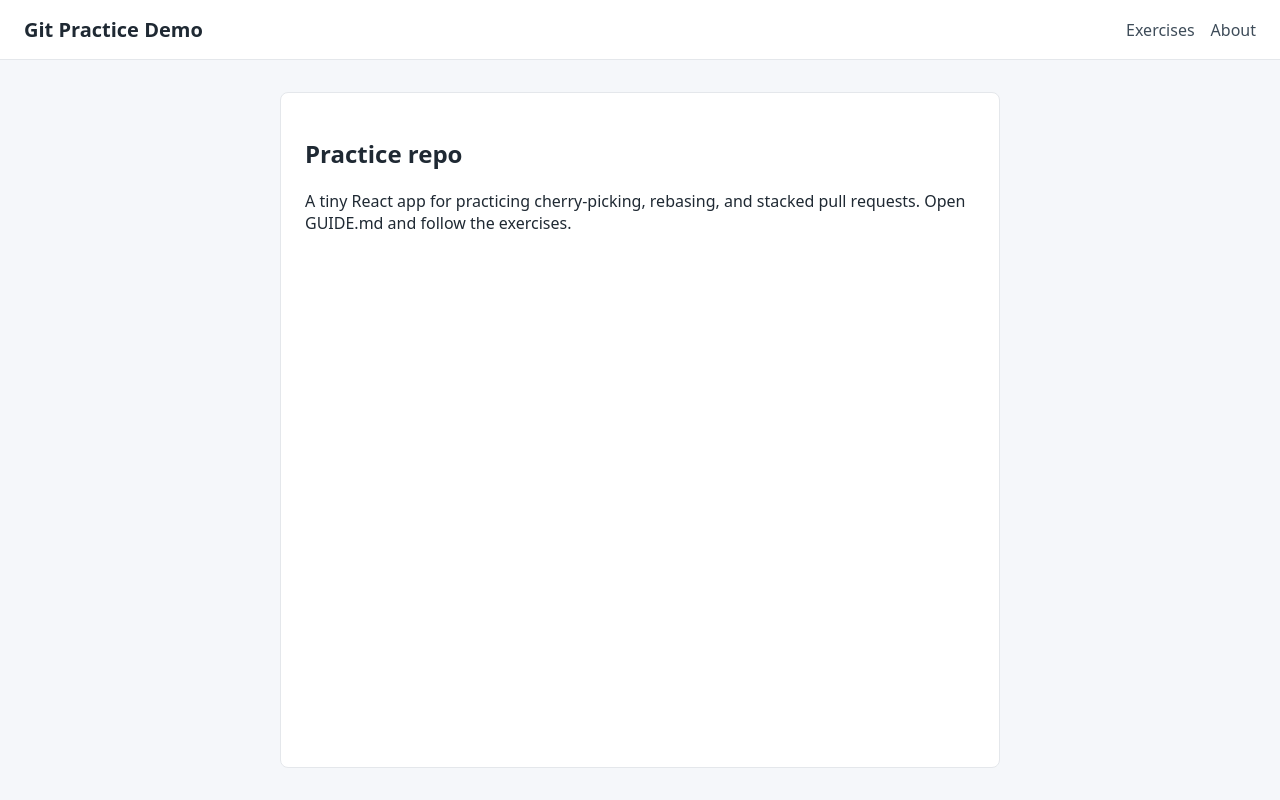
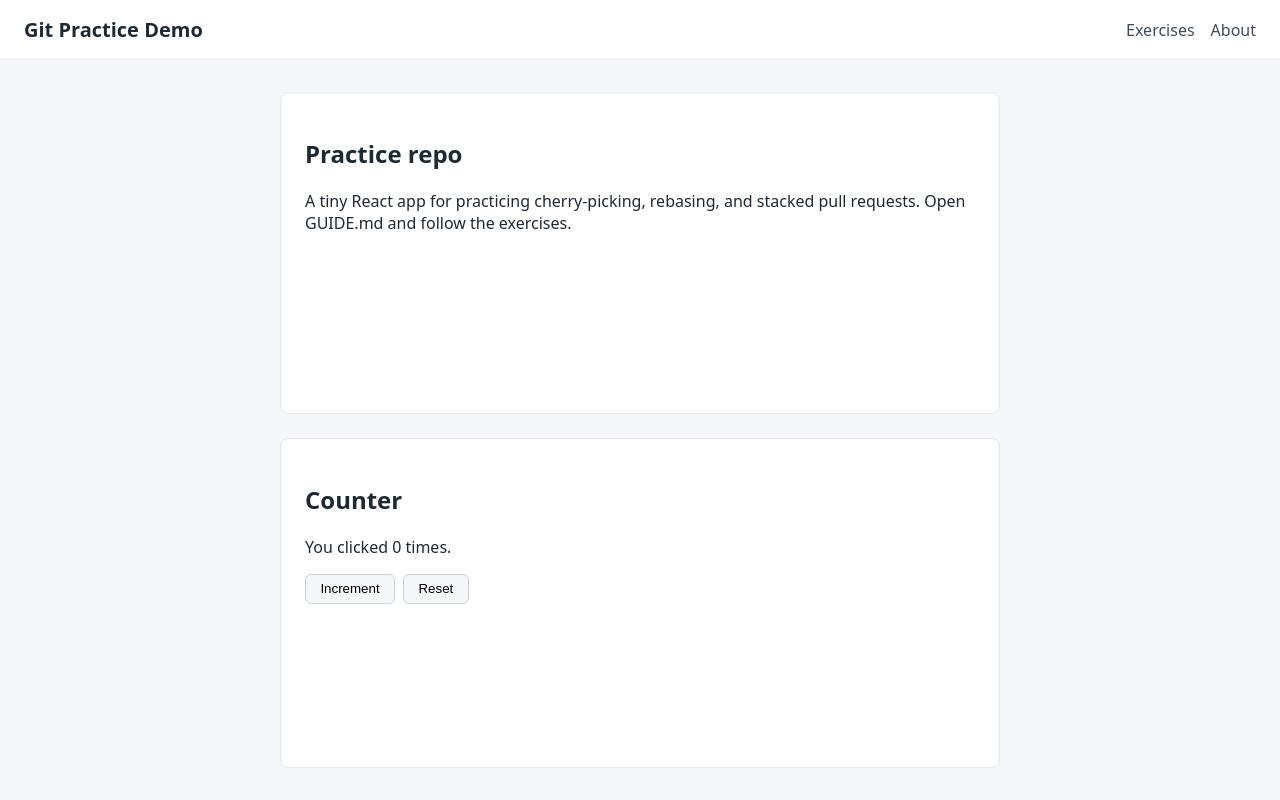
Before and after one commit to ViolaKrasniqiLTC/git-practice-demo, a React (Vite) app: page / in a window 1280 px wide. Built offline with nearby package versions, Linux system fonts and the light colour scheme.

Commit message:
feat: add Counter component

```diff
--- a/src/App.jsx
+++ b/src/App.jsx
@@ -1,4 +1,5 @@
 import Header from './components/Header.jsx'
+import Counter from './components/Counter.jsx'
 
 export default function App() {
   return (
@@ -12,7 +13,7 @@ export default function App() {
             stacked pull requests. Open GUIDE.md and follow the exercises.
           </p>
         </section>
-        {/* demo sections */}
+        <Counter />
       </main>
     </div>
   )
--- /dev/null
+++ b/src/components/Counter.jsx
@@ -0,0 +1,16 @@
+import { useState } from 'react'
+
+export default function Counter() {
+  const [count, setCount] = useState(0)
+
+  return (
+    <section className="counter">
+      <h2>Counter</h2>
+      <p>You clicked {count} times.</p>
+      <div className="counter__actions">
+        <button onClick={() => setCount((count) => count + 1)}>Increment</button>
+        <button onClick={() => setCount(0)}>Reset</button>
+      </div>
+    </section>
+  )
+}
--- a/src/index.css
+++ b/src/index.css
@@ -60,3 +60,23 @@ body {
   color: #3e4c59;
   text-decoration: none;
 }
+
+.counter {
+  padding: 1.5rem;
+  background: #ffffff;
+  border: 1px solid #e4e7eb;
+  border-radius: 8px;
+}
+
+.counter__actions {
+  display: flex;
+  gap: 0.5rem;
+}
+
+.counter button {
+  padding: 0.4rem 0.9rem;
+  border: 1px solid #cbd2d9;
+  border-radius: 6px;
+  background: #f5f7fa;
+  cursor: pointer;
+}
```
